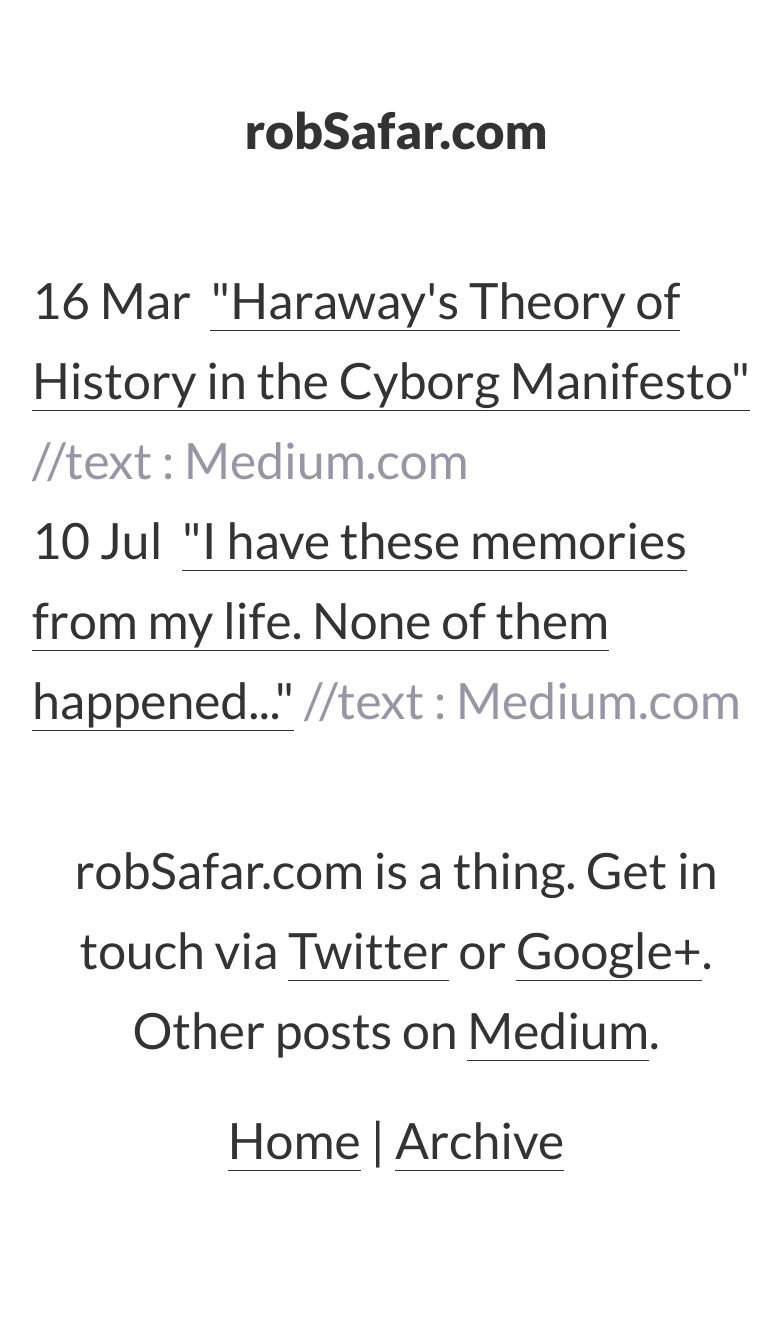
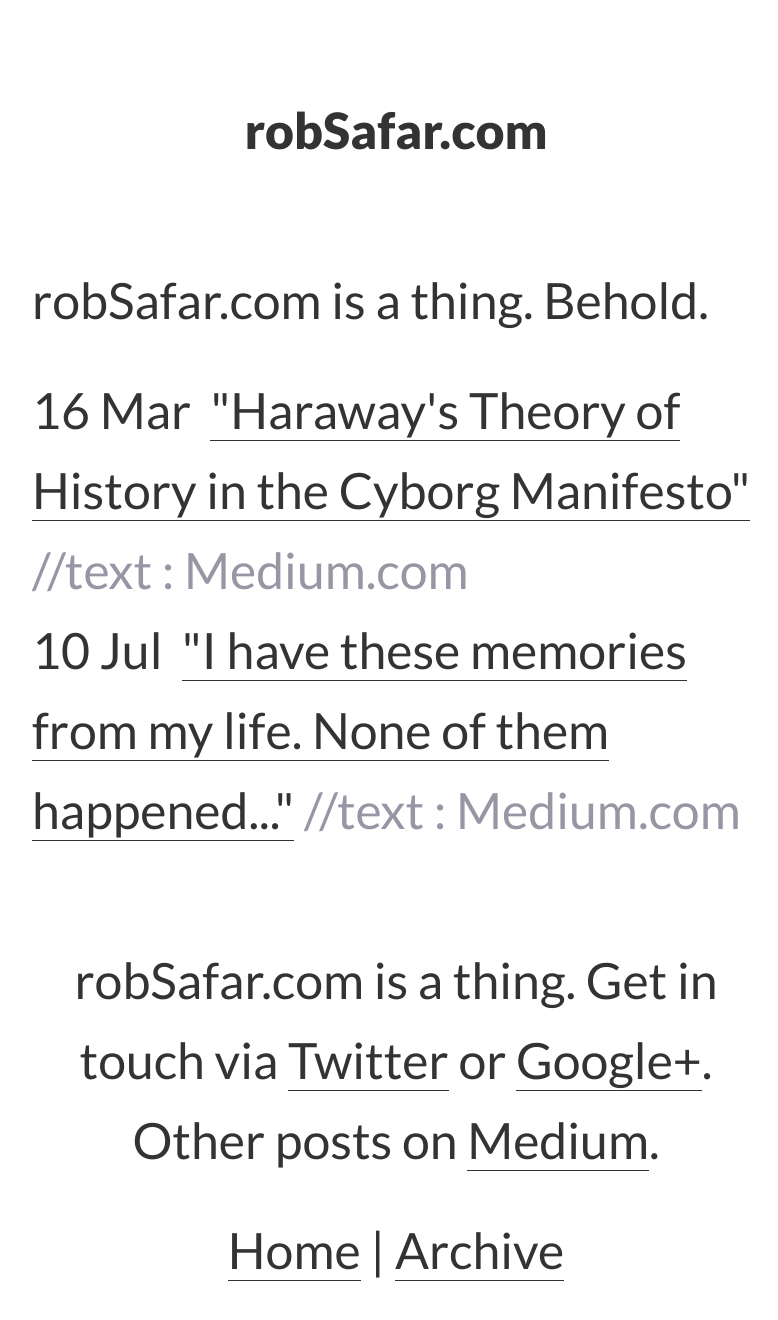
Before and after one commit to whereof-thereof/NotReally, a Jekyll site: the page built from index.html, in a window 1280 px wide. Shown: the whole page, without its empty margins (244-1022 px from the left). Built offline with Jekyll 4.4.1, drawn with Linux system fonts in a browser that asks for light colours; before the commit the page ends 1210 px from its top, so only the background shows below that.

Commit message:
Update index.html

```diff
--- a/index.html
+++ b/index.html
@@ -3,6 +3,8 @@
 ---
 
 <div class="content">
+
+  <p>robSafar.com is a thing. Behold.</p>
 
   <ul class="post-list">
     {% for post in site.posts limit:10 %}
```
